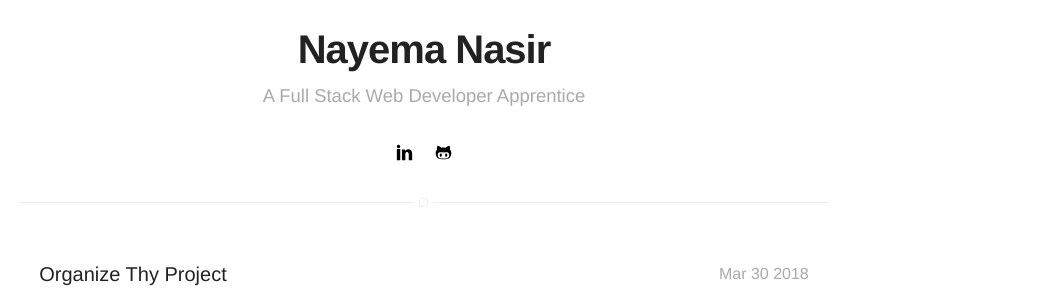
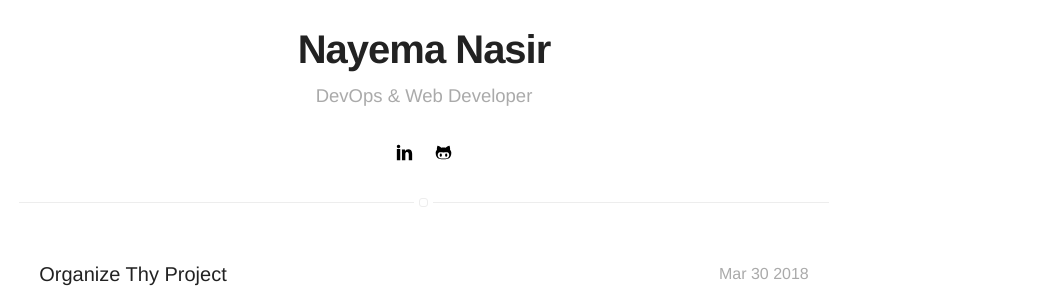
Before and after one commit to nayema/nayema.github.io, a Jekyll site: the page built from blog/index.html, in a window 1280 px wide. Shown: the part 252-540 px from the top of the page, without its empty margins (216-1280 px from the left). Built offline with Jekyll 4.4.1, drawn with Linux system fonts in a browser that asks for light colours.

Commit message:
Update _config.yml

```diff
--- a/_config.yml
+++ b/_config.yml
@@ -1,6 +1,6 @@
 # main text of home
 name: Nayema Nasir
-bio: A Full Stack Web Developer Apprentice
+bio: DevOps & Web Developer
 
 # twitter summary info
 description: A blog about technology and stuff related
```
